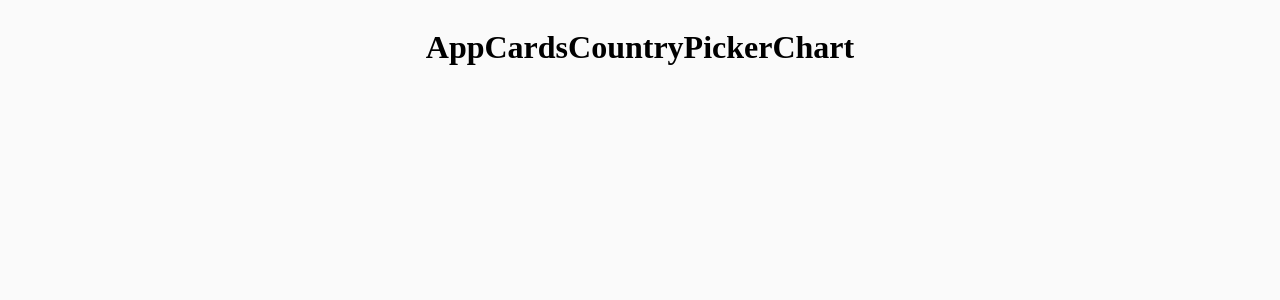
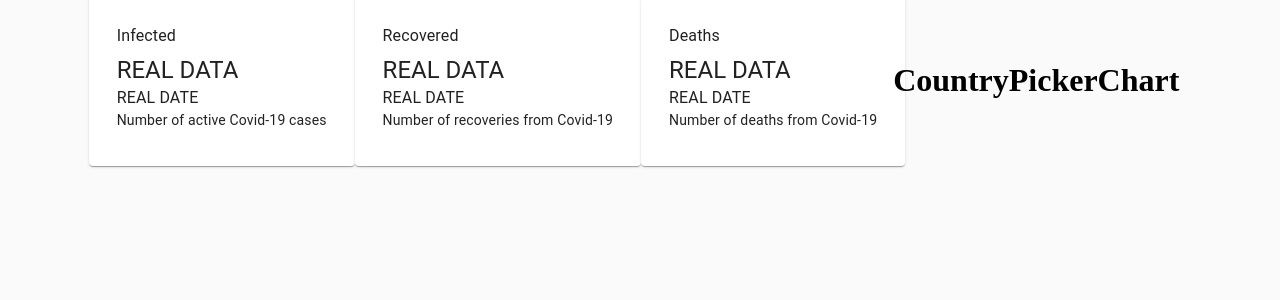
Before and after one commit to tuckpuck/coronavirus-tracker-app, a React (Create React App) app: page / in a window 1280 px wide. Shown: the top 300 px of the page. Built offline with nearby package versions, Linux system fonts and the light colour scheme; no server answers.

Commit message:
add info Cards

```diff
--- a/src/App.js
+++ b/src/App.js
@@ -19,7 +19,6 @@ export default class App extends React.Component {
 
     return (
       <div className={styles.container}>
-        <h1>App</h1>
         <Cards data={data} />
         <CountryPicker />
         <Chart />
--- a/src/components/Cards/Cards.jsx
+++ b/src/components/Cards/Cards.jsx
@@ -1,8 +1,51 @@
 import React from "react";
+import { Card, CardContent, Typography, Grid } from "@material-ui/core";
+
+import styles from "./Cards.module.css";
 
 const Cards = (props) => {
-  console.log(props);
-  return <h1>Cards</h1>;
+  return (
+    <div className={styles.container}>
+      <Grid container spacing={3} justify="center">
+        <Grid item component={Card}>
+          <CardContent>
+            <Typography color="text-secondary" gutterBottom>
+              Infected
+            </Typography>
+            <Typography variant="h5">REAL DATA</Typography>
+            <Typography color="text-secondary">REAL DATE</Typography>
+            <Typography variant="body2">
+              Number of active Covid-19 cases
+            </Typography>
+          </CardContent>
+        </Grid>
+        <Grid item component={Card}>
+          <CardContent>
+            <Typography color="text-secondary" gutterBottom>
+              Recovered
+            </Typography>
+            <Typography variant="h5">REAL DATA</Typography>
+            <Typography color="text-secondary">REAL DATE</Typography>
+            <Typography variant="body2">
+              Number of recoveries from Covid-19
+            </Typography>
+          </CardContent>
+        </Grid>
+        <Grid item component={Card}>
+          <CardContent>
+            <Typography color="text-secondary" gutterBottom>
+              Deaths
+            </Typography>
+            <Typography variant="h5">REAL DATA</Typography>
+            <Typography color="text-secondary">REAL DATE</Typography>
+            <Typography variant="body2">
+              Number of deaths from Covid-19
+            </Typography>
+          </CardContent>
+        </Grid>
+      </Grid>
+    </div>
+  );
 };
 
 export default Cards;
```
